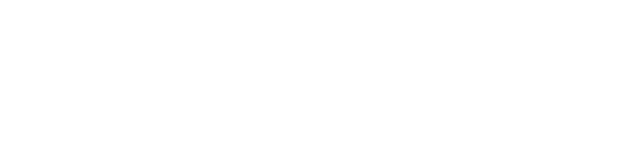
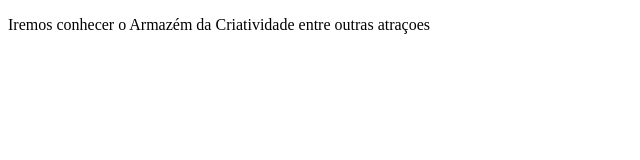
Before and after one commit to LucasW0/commit-mensagem, a plain HTML site: page index.html in a window 1280 px wide. Shown: the whole page, without its empty margins (0-640 px from the left). Drawn offline with Linux system fonts and the light colour scheme.

Commit message:
Adiciona visita técnica a caruaru closes #1

```diff
--- a/index.html
+++ b/index.html
@@ -7,6 +7,9 @@
     <title>Mensagens de Commits</title>
 </head>
 <body>
-
+    <article>
+        <title>Viagem para Caruaru - PE</title>
+        <p>Iremos conhecer o Armazém da Criatividade entre outras atraçoes</p>
+    </article>
 </body>
 </html>
```
